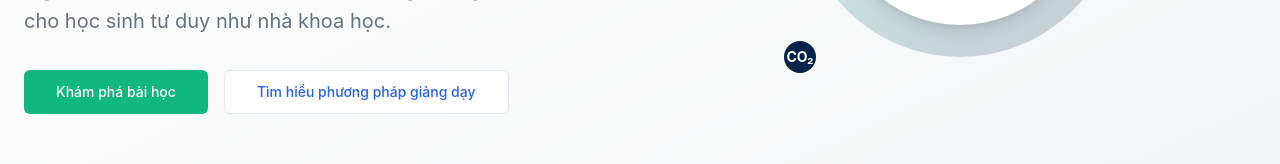
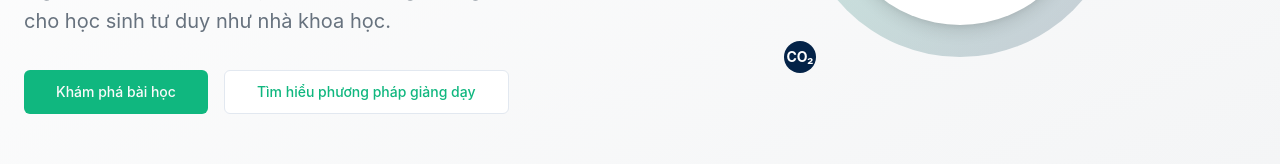
Before and after one commit to thaphoahoc/frontend-web, a React (Vite) app: page / in a window 1280 px wide. Shown: the part 469-633 px from the top of the page. Built offline with nearby package versions, Linux system fonts and the light colour scheme.

Commit message:
change <a> color

```diff
--- a/src/index.css
+++ b/src/index.css
@@ -145,7 +145,7 @@ p {
 }
 
 a {
-  color: #2563eb;
+  color: #10b77f;
   text-decoration: none;
   transition: color 0.2s ease;
 }
```
